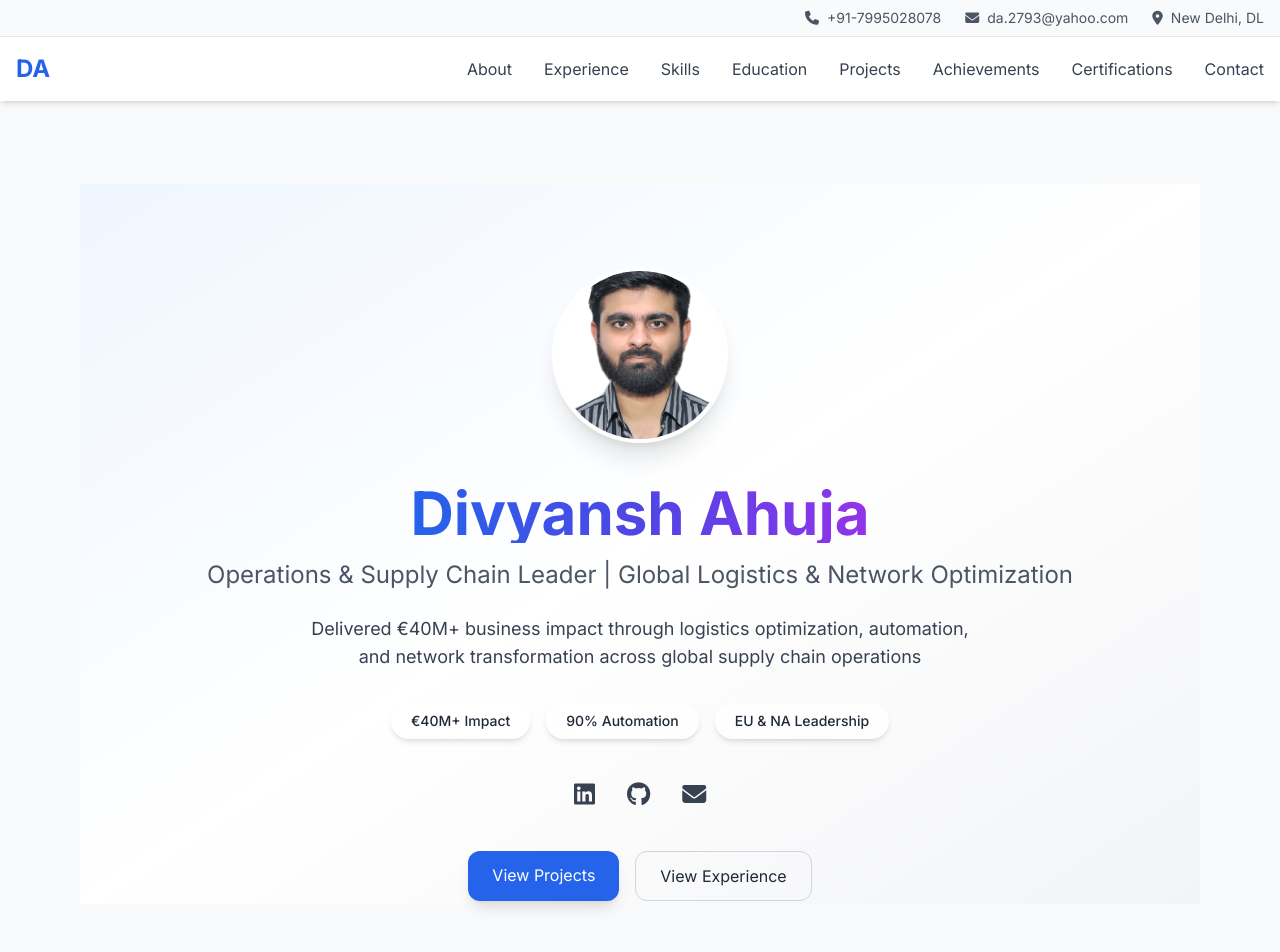
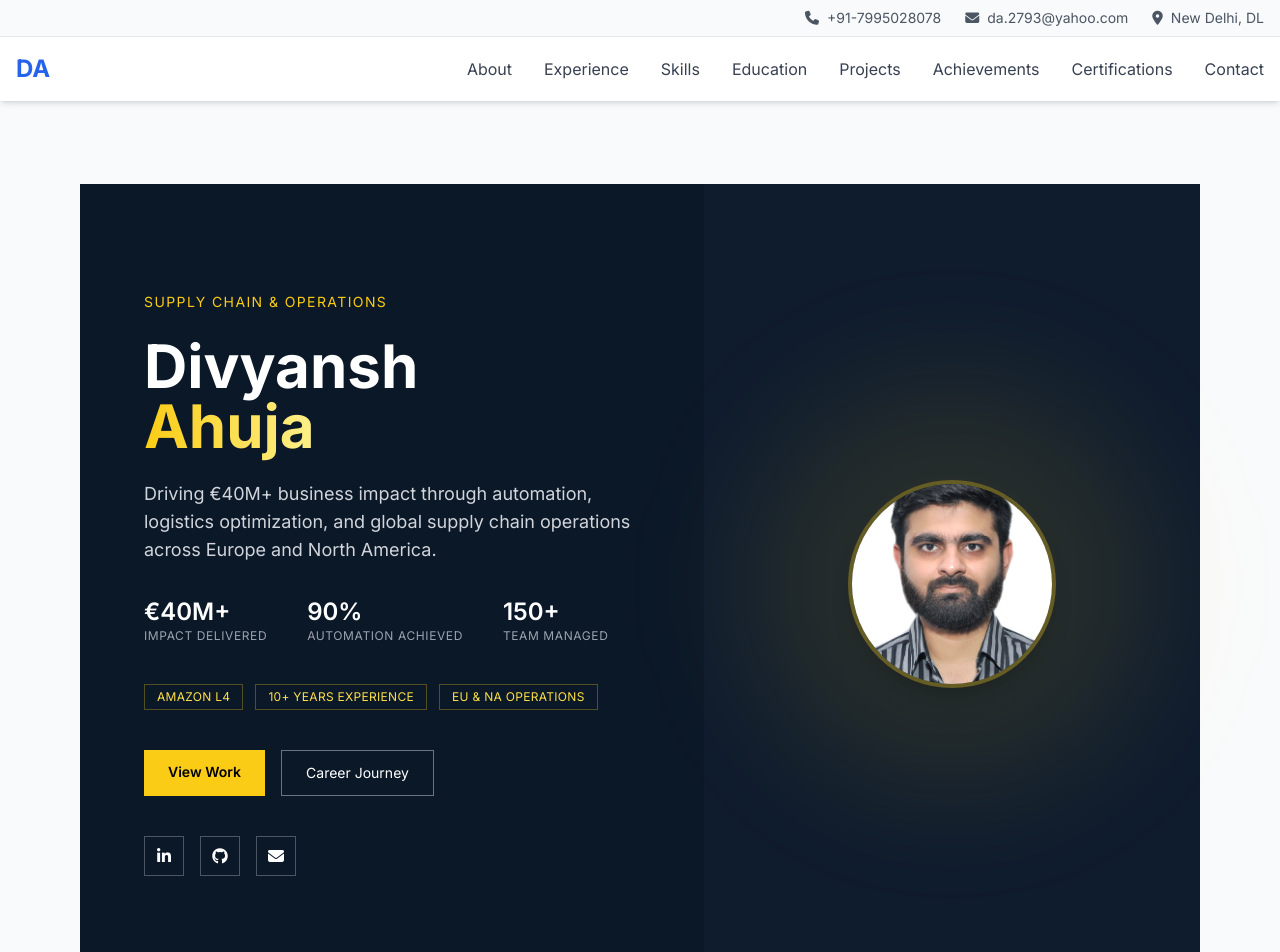
Before and after one commit to DA2793/divyansh-portfolio, a React (Vite) app: page / in a window 1280 px wide. Shown: the top 952 px of the page. Built offline with nearby package versions, Linux system fonts and the light colour scheme.

Commit message:
Commit Updated Hero

```diff
--- a/src/components/Hero/Hero.jsx
+++ b/src/components/Hero/Hero.jsx
@@ -1,109 +1,117 @@
 import { useState } from 'react';
 import { motion } from 'framer-motion';
+
+/* Animations */
+const fadeUp = (delay = 0) => ({
+  initial: { opacity: 0, y: 30 },
+  animate: { opacity: 1, y: 0 },
+  transition: { duration: 0.7, delay },
+});
 
 const Hero = () => {
   const [imageError, setImageError] = useState(false);
 
+  const stats = [
+    { value: "€40M+", label: "Impact Delivered" },
+    { value: "90%", label: "Automation Achieved" },
+    { value: "150+", label: "Team Managed" },
+  ];
+
+  const socials = [
+    { icon: "fab fa-linkedin-in", link: "https://linkedin.com/in/divyanshahuja" },
+    { icon: "fab fa-github", link: "https://github.com/DA2793" },
+    { icon: "fas fa-envelope", link: "mailto:da.2793@yahoo.com" },
+  ];
+
   return (
-    <section
-      id="home"
-      className="min-h-[90vh] flex items-center justify-center px-4 bg-gradient-to-br from-blue-50 via-white to-gray-100 pt-20"
-    >
-      <motion.div
-        initial={{ opacity: 0, y: 40 }}
-        animate={{ opacity: 1, y: 0 }}
-        transition={{ duration: 0.8 }}
-        className="max-w-5xl mx-auto text-center"
-      >
+    <section className="min-h-screen bg-[#0B1828] text-white flex flex-col md:flex-row">
+
+      {/* LEFT */}
+      <div className="flex-1 flex flex-col justify-center px-8 md:px-16 py-20">
+
+        <motion.p {...fadeUp(0.1)} className="text-sm tracking-widest text-yellow-400 mb-6 uppercase">
+          Supply Chain & Operations
+        </motion.p>
+
+        {/* NAME */}
+        <motion.h1 {...fadeUp(0.2)} className="text-5xl md:text-6xl font-bold leading-tight mb-6">
+          Divyansh <br />
+          <span className="text-transparent bg-clip-text bg-gradient-to-r from-yellow-400 to-yellow-200">
+            Ahuja
+          </span>
+        </motion.h1>
+
+        {/* VALUE PROP */}
+        <motion.p {...fadeUp(0.3)} className="text-lg text-gray-300 max-w-xl mb-8">
+          Driving €40M+ business impact through automation, logistics optimization, and
+          global supply chain operations across Europe and North America.
+        </motion.p>
+
+        {/* STATS */}
+        <motion.div {...fadeUp(0.4)} className="flex gap-10 mb-10 flex-wrap">
+          {stats.map((s, i) => (
+            <div key={i}>
+              <p className="text-2xl font-semibold text-white">{s.value}</p>
+              <p className="text-xs uppercase tracking-wider text-gray-400">{s.label}</p>
+            </div>
+          ))}
+        </motion.div>
+
+        {/* TAGS */}
+        <motion.div {...fadeUp(0.5)} className="flex flex-wrap gap-3 mb-10">
+          {["Amazon L4", "10+ Years Experience", "EU & NA Operations"].map(tag => (
+            <span key={tag} className="px-3 py-1 border border-yellow-400/30 text-yellow-300 text-xs uppercase tracking-wide">
+              {tag}
+            </span>
+          ))}
+        </motion.div>
+
+        {/* CTA */}
+        <motion.div {...fadeUp(0.6)} className="flex gap-4 flex-wrap mb-10">
+          <a href="#projects" className="bg-yellow-400 text-black px-6 py-3 text-sm font-semibold hover:bg-yellow-300 transition">
+            View Work
+          </a>
+          <a href="#experience" className="border border-gray-500 px-6 py-3 text-sm hover:border-yellow-400 hover:text-yellow-400 transition">
+            Career Journey
+          </a>
+        </motion.div>
+
+        {/* SOCIALS */}
+        <motion.div {...fadeUp(0.7)} className="flex gap-4">
+          {socials.map((s, i) => (
+            <a key={i} href={s.link} target="_blank" rel="noreferrer"
+              className="w-10 h-10 border border-gray-600 flex items-center justify-center hover:border-yellow-400 hover:text-yellow-400 transition">
+              <i className={s.icon}></i>
+            </a>
+          ))}
+        </motion.div>
+
+      </div>
+
+      {/* RIGHT */}
+      <div className="flex-1 flex items-center justify-center relative bg-[#0F1C2E]">
+
+        {/* Background glow */}
+        <div className="absolute w-[400px] h-[400px] bg-yellow-400/10 rounded-full blur-3xl"></div>
 
         {/* Profile */}
-        <div className="mb-10 flex justify-center">
+        <motion.div {...fadeUp(0.5)} className="relative z-10">
           {!imageError ? (
-            <motion.img
+            <img
               src="/profile-pic.jpg"
               alt="Divyansh Ahuja"
-              className="w-44 h-44 rounded-full object-cover border-4 border-white shadow-xl"
-              whileHover={{ scale: 1.05 }}
+              className="w-52 h-52 rounded-full object-cover border-4 border-yellow-400/30 shadow-xl"
               onError={() => setImageError(true)}
             />
           ) : (
-            <div className="w-44 h-44 rounded-full bg-gray-200 flex items-center justify-center">
-              <span className="text-gray-500 text-2xl font-bold">DA</span>
+            <div className="w-52 h-52 rounded-full bg-gray-700 flex items-center justify-center text-3xl font-bold">
+              DA
             </div>
           )}
-        </div>
+        </motion.div>
 
-        {/* Name (FIXED GRADIENT) */}
-        <h1 className="text-5xl md:text-6xl font-bold mb-4 bg-gradient-to-r from-blue-600 via-indigo-600 to-purple-600 bg-clip-text text-transparent inline-block">
-          Divyansh Ahuja
-        </h1>
+      </div>
 
-        {/* Title */}
-        <p className="text-xl md:text-2xl text-gray-600 mb-6">
-          Operations & Supply Chain Leader | Global Logistics & Network Optimization
-        </p>
-
-        {/* Value Proposition */}
-        <p className="text-lg text-gray-700 max-w-2xl mx-auto mb-8">
-          Delivered €40M+ business impact through logistics optimization, automation,
-          and network transformation across global supply chain operations
-        </p>
-
-        {/* Metrics */}
-        <div className="flex flex-wrap justify-center gap-4 mb-10">
-          {[
-            "€40M+ Impact",
-            "90% Automation",
-            "EU & NA Leadership"
-          ].map((item, i) => (
-            <motion.span
-              key={i}
-              whileHover={{ scale: 1.05 }}
-              className="bg-white/70 backdrop-blur-md px-5 py-2 rounded-full shadow-md text-sm font-medium"
-            >
-              {item}
-            </motion.span>
-          ))}
-        </div>
-
-        {/* Social Links */}
-        <div className="flex justify-center gap-8 mb-10">
-          {[
-            { icon: "fab fa-linkedin", link: "https://linkedin.com/in/divyanshahuja" },
-            { icon: "fab fa-github", link: "https://github.com/DA2793" },
-            { icon: "fas fa-envelope", link: "mailto:da.2793@yahoo.com" }
-          ].map((item, i) => (
-            <motion.a
-              key={i}
-              href={item.link}
-              target="_blank"
-              rel="noopener noreferrer"
-              whileHover={{ scale: 1.2 }}
-              className="text-2xl text-gray-700 hover:text-blue-600 transition"
-            >
-              <i className={item.icon}></i>
-            </motion.a>
-          ))}
-        </div>
-
-        {/* CTA Buttons */}
-        <div className="flex justify-center gap-4 flex-wrap">
-          <a
-            href="#projects"
-            className="px-6 py-3 bg-blue-600 text-white rounded-xl hover:bg-blue-700 transition shadow-lg"
-          >
-            View Projects
-          </a>
-
-          <a
-            href="#experience"
-            className="px-6 py-3 border border-gray-300 rounded-xl hover:bg-gray-100 transition"
-          >
-            View Experience
-          </a>
-        </div>
-
-      </motion.div>
     </section>
   );
 };
```
